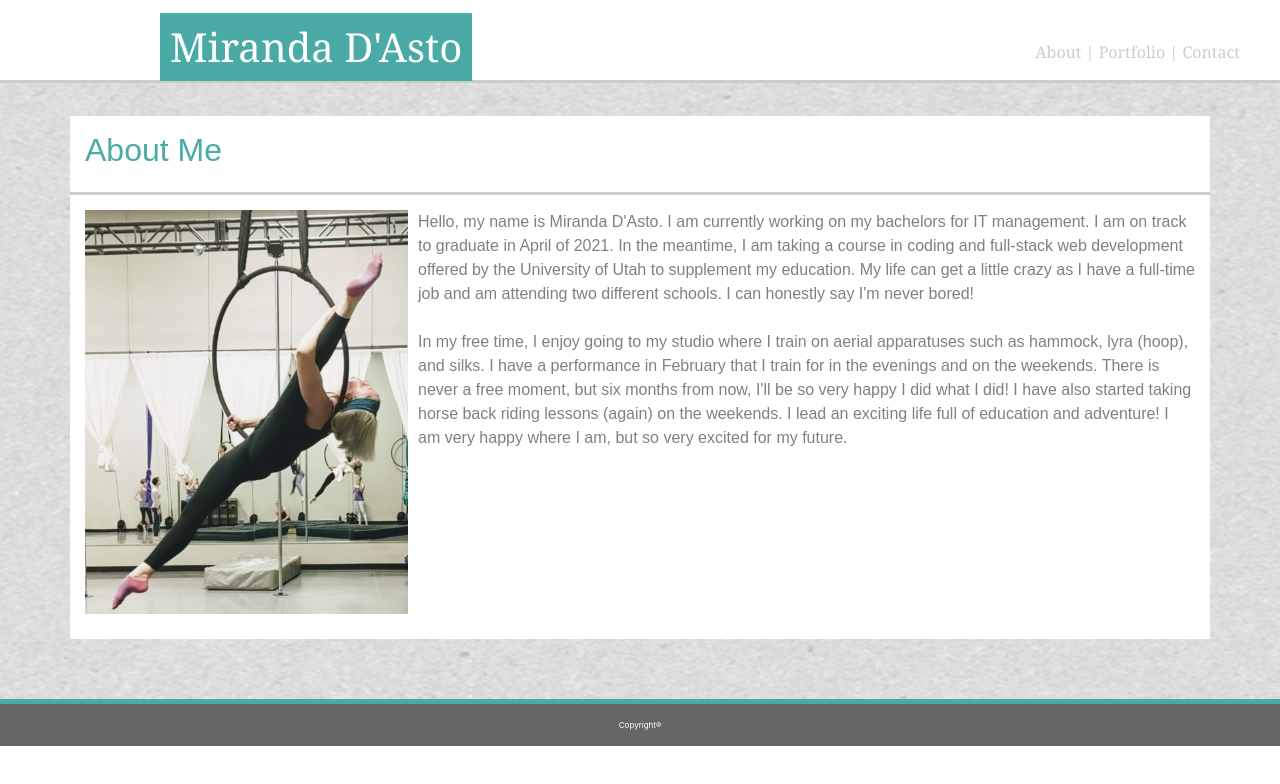
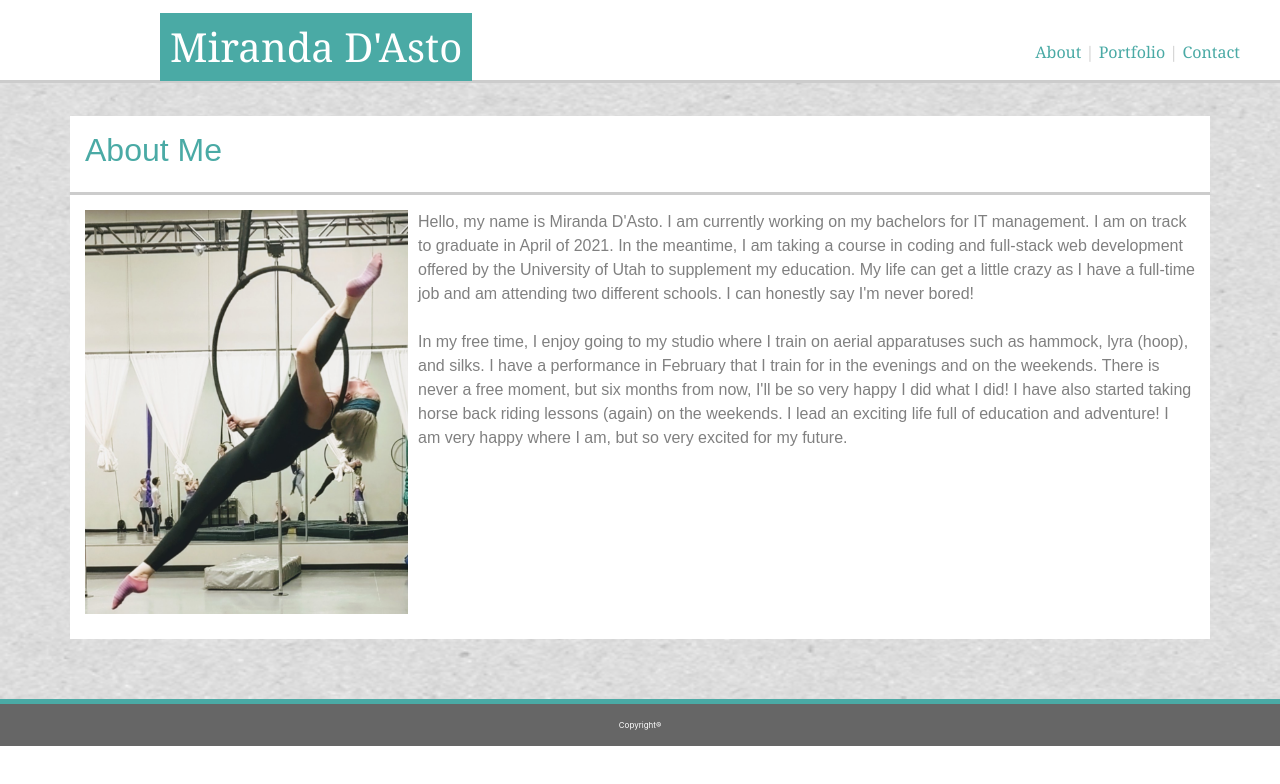
Before and after one commit to mirandadasto/About-Me-Take-Two, a plain HTML site: page index.html in a window 1280 px wide. Drawn offline with nearby package versions, Linux system fonts and the light colour scheme.

Commit message:
Changed color of links to teal.

```diff
--- a/assets/css/style.css
+++ b/assets/css/style.css
@@ -33,20 +33,19 @@ nav {
     position: relative;
 }
 
-a:link {
-    color:#cccccc;
-}
-
-a:visited {
-    color: #4aaaa5;
+a:link, a:visited {
+    color:#4aaaa5;
+    text-decoration: none;
 }
 
 a:hover {
     color: rgb(230, 178, 188);
+    text-decoration: none;
 }
 
 a:active {
     color: lightskyblue;
+    text-decoration: none;
 }
 
 .container {
```
